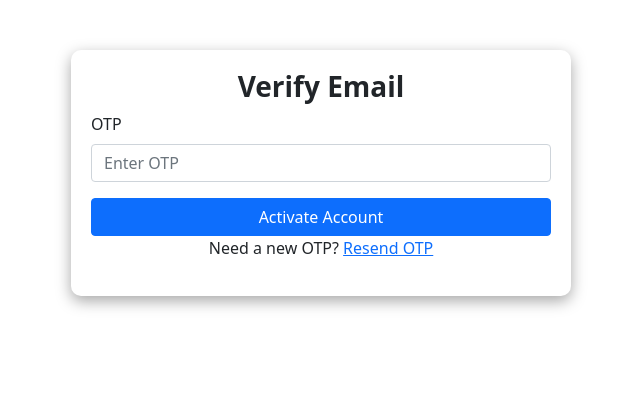
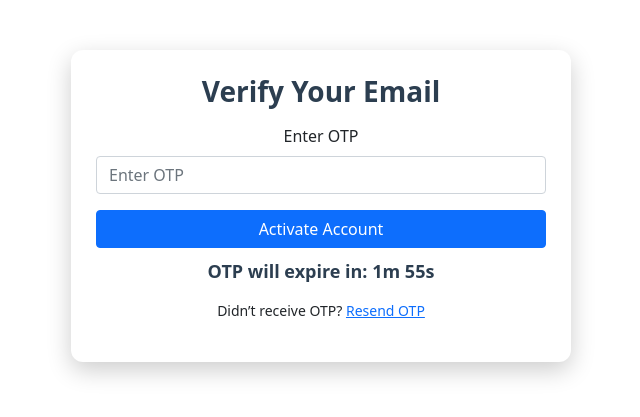
Before and after one commit to sojibhasan3572/Automation_project, a Django app: template templates/accounts/verify_token.html in a window 1280 px wide. Shown: the part 56-473 px from the top of the page, without its empty margins (319-959 px from the left). Run offline with Django 5.2, Linux system fonts and the light colour scheme; the template is opened without the code that fills it, so the values that code supplies are empty; some libraries are stand-ins or nearby versions.

Commit message:
Add secure 2-minute, time-boxed email OTP verification with expiry enforcement, single-use tokens, and graceful UX

```diff
--- a/templates/accounts/verify_token.html
+++ b/templates/accounts/verify_token.html
@@ -1,39 +1,74 @@
 {% extends "base.html" %}
 
-
-
 {% block content %}
-
-
 <style>
-    form{
-        width: 500px;
-        height: auto;
-        padding: 20px 20px 20px 20px;
-        box-shadow: rgba(0, 0, 0, 0.35) 0px 5px 15px;
+    .verify-container {
+        max-width: 500px;
+        background: #fff;
+        padding: 25px;
         margin: 50px auto;
-        border-radius: 10px;
-    }
-    form p{
+        border-radius: 12px;
+        box-shadow: rgba(0, 0, 0, 0.2) 0px 8px 24px;
         text-align: center;
     }
-
-    form h3{
-        text-align: center
+    .verify-container h3 {
+        margin-bottom: 15px;
+        color: #2c3e50;
+        font-weight: bold;
+    }
+    .otp-box {
+        font-size: 18px;
+        color: #e74c3c;
+        font-weight: bold;
+        margin: 15px 0;
+    }
+    .countdown {
+        font-size: 18px;
+        color: #2c3e50;
+        font-weight: 600;
+        margin: 10px 0;
+    }
+    .resend {
+        margin-top: 15px;
+        font-size: 14px;
     }
 </style>
 
+<div class="verify-container">
+    <h3>Verify Your Email</h3>
 
-    <form action="" method='POST'>
+    <form action="" method="POST">
         {% csrf_token %}
-        <h3><strong>Verify Email</strong></h3>
         <div class="mb-3">
-            <label class="form-label">OTP</label>
-            <input class="form-control" name="otp_code" placeholder="Enter OTP">
-          </div>
+            <label class="form-label">Enter OTP</label>
+            <input class="form-control" name="otp_code" placeholder="Enter OTP" required>
+        </div>
 
-          <button class="btn btn-primary" style="width:100%">Activate Account</button>
-          <p>Need a new OTP? <a href="{% url 'resend-otp' %}">Resend OTP</a></p>
+        <button class="btn btn-primary w-100">Activate Account</button>
+    </form>
 
-    </form>
+    <div class="countdown">
+        OTP will expire in: <span id="countdown"></span>
+    </div>
+
+    <p class="resend">
+        Didn’t receive OTP? <a href="{% url 'resend-otp' %}">Resend OTP</a>
+    </p>
+</div>
+
+<script>
+    // 2 min = 120 seconds
+    let timeLeft = 120;
+    let timer = setInterval(function(){
+        let minutes = Math.floor(timeLeft / 60);
+        let seconds = timeLeft % 60;
+        document.getElementById("countdown").innerHTML = minutes + "m " + seconds + "s";
+
+        timeLeft -= 1;
+        if(timeLeft < 0){
+            clearInterval(timer);
+            document.getElementById("countdown").innerHTML = "Expired ❌";
+        }
+    }, 1000);
+</script>
 {% endblock content %}
```
Also changed, not shown: account/signals.py (+21 -20 lines), account/views.py (+22 -19 lines), templates/accounts/otp_email.html (added, +36 -0 lines).
